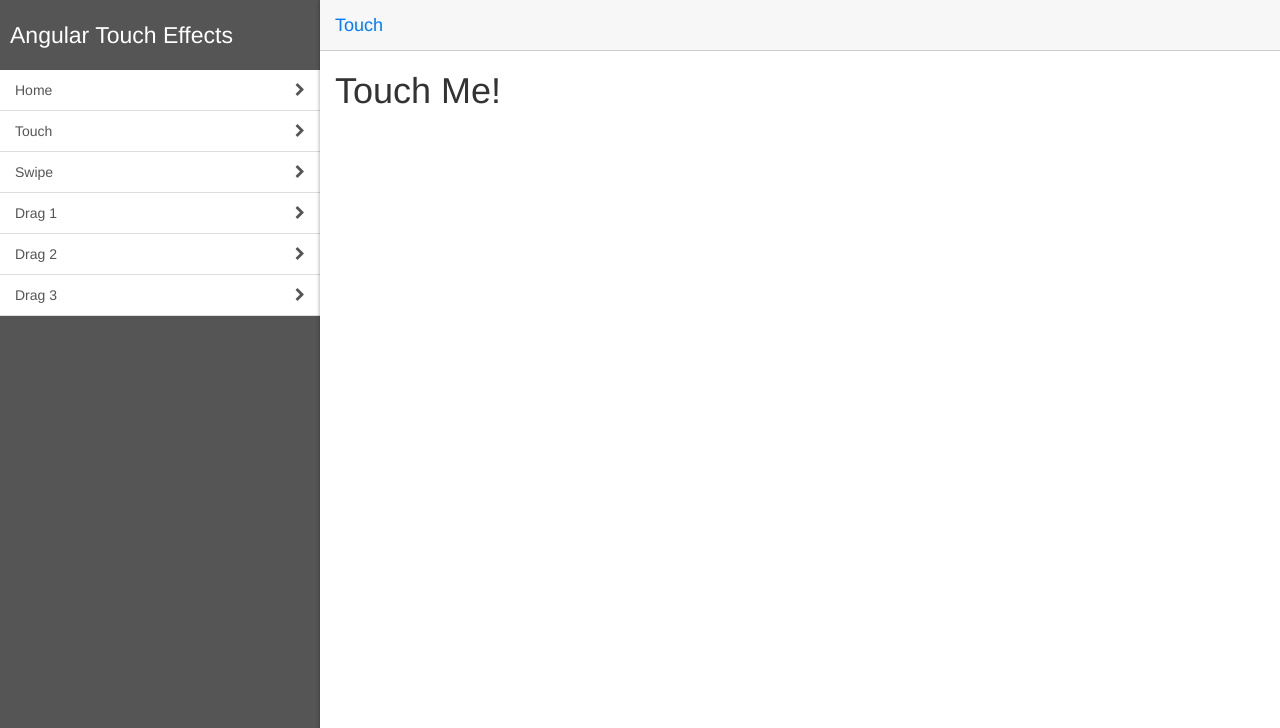
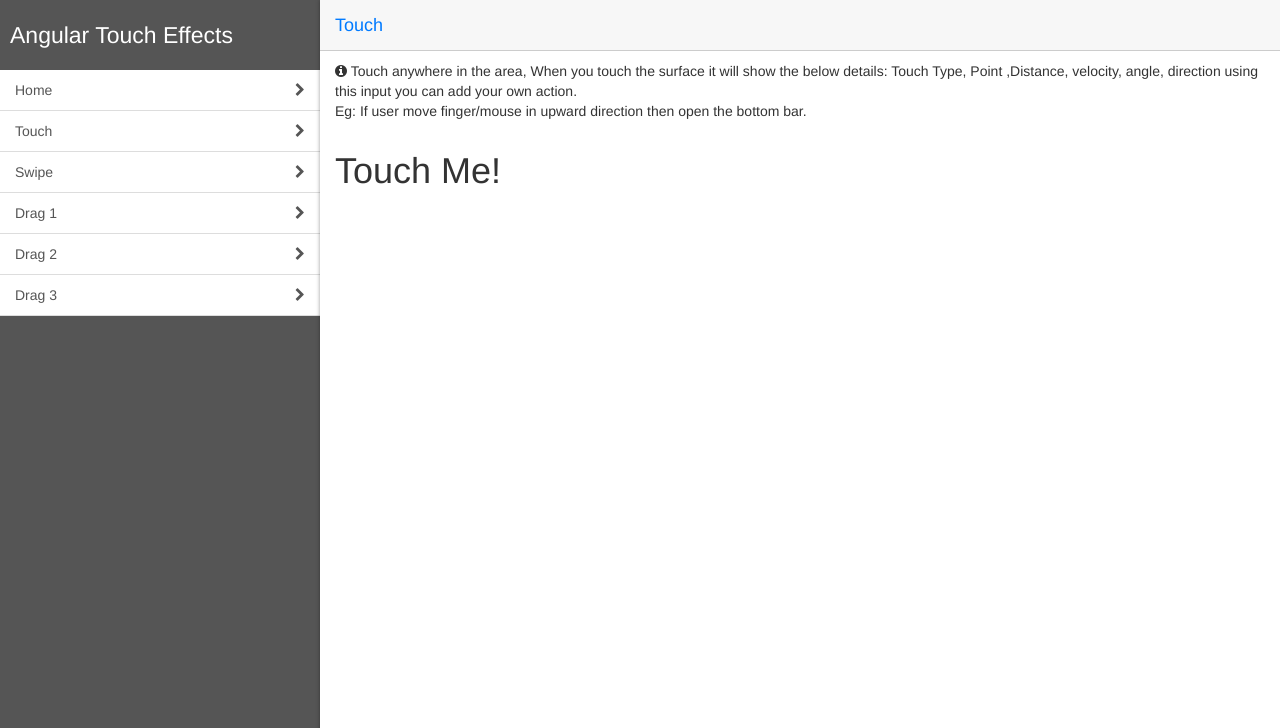
Before and after one commit to tusharkhanjire/angular-touch, a plain HTML site: page demo/index.html at #/touch in a window 1280 px wide. Shown: the top 728 px of the page. Drawn offline with Linux system fonts and the light colour scheme; files that its build step writes are made by us from their sources; files whose address does not match are found by name.

Commit message:
Update touch.html

```diff
--- a/demo/touch.html
+++ b/demo/touch.html
@@ -2,6 +2,11 @@
   <span>Touch</span>
 </div>
 <div class="section toucharea">
+<div class="information"> <i class="fa fa-info-circle fa-navbar"></i>  Touch anywhere in the area, When you touch the surface it will show the below details:
+Touch Type, Point ,Distance, velocity, angle, direction using this input you can add your own action.</br>
+Eg: If user move finger/mouse in upward direction then open the bottom bar.
+</div>
+</br>
 	<div ng-show="touch">
 	<ul>
         <li>type: {{touch.type}}</li>
```
